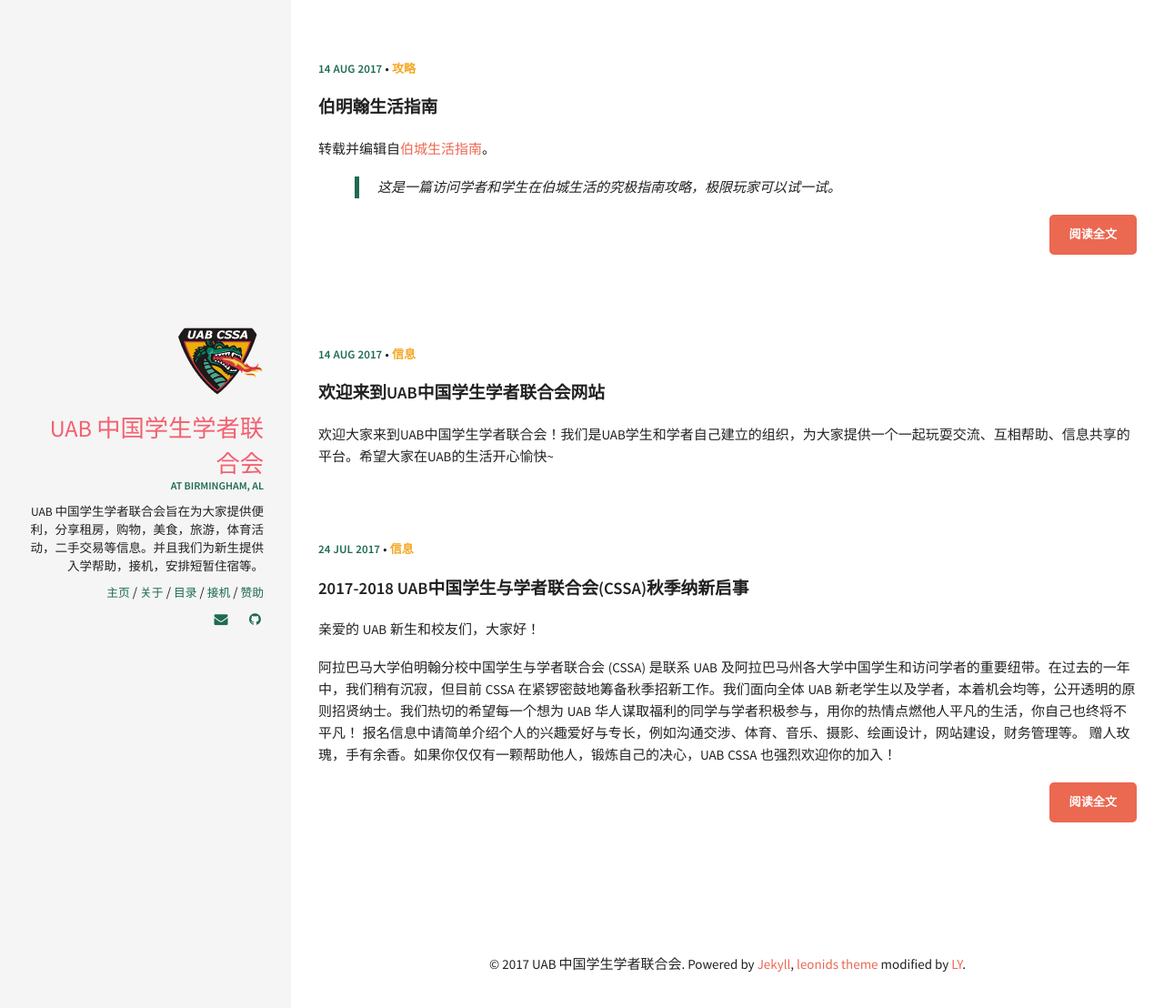
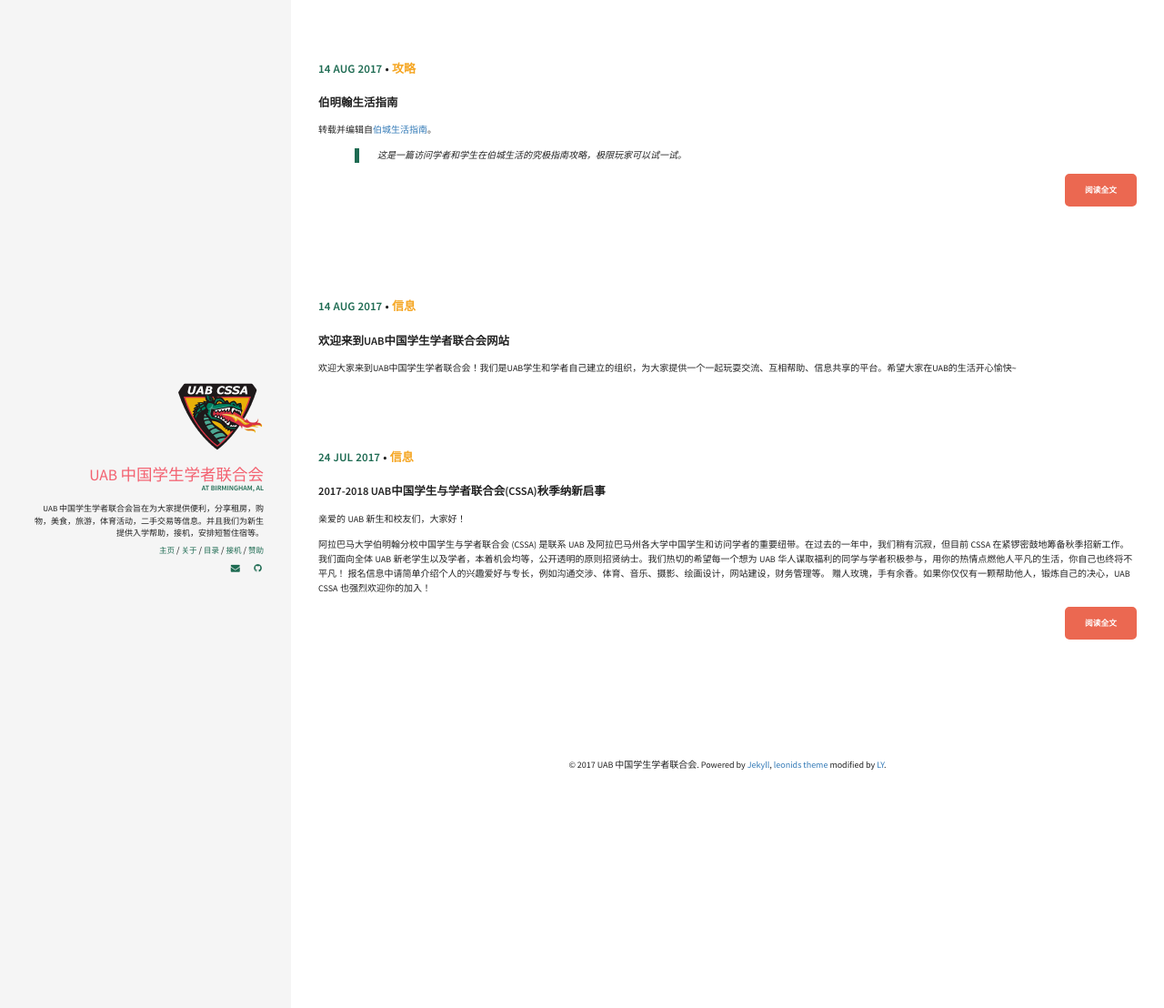
Before and after one commit to sctongye/uabcssa.github.io, a Jekyll site: the page built from index.html, in a window 1280 px wide. Shown: the top 1108 px of the page at 91% size. Built offline with Jekyll 4.4.1, drawn with Linux system fonts in a browser that asks for light colours.

Commit message:
cannot use import

```diff
--- a/_includes/head.html
+++ b/_includes/head.html
@@ -9,6 +9,7 @@
   <!-- CSS files -->
   <link rel="stylesheet" href="{{ site.url }}/css/font-awesome.min.css">
   <link rel="stylesheet" href="{{ site.url }}/css/main.css">
+  <link rel="stylesheet" href="{{ site.url }}/css/bootstrap.min_modify.css">
 
   <link rel="canonical" href="{{ page.url | replace:'index.html','' | prepend: site.url }}">
   <link rel="alternate" type="application/rss+xml" title="{{ site.title }}" href="{{ " /feed.xml " | prepend: site.url }}" />
--- a/css/main.scss
+++ b/css/main.scss
@@ -25,6 +25,3 @@
 @import "pages/tags";
 @import "pages/archive";
 @import "pages/post";
-
-
-@import url('bootstrap.min_modify.css');
```
